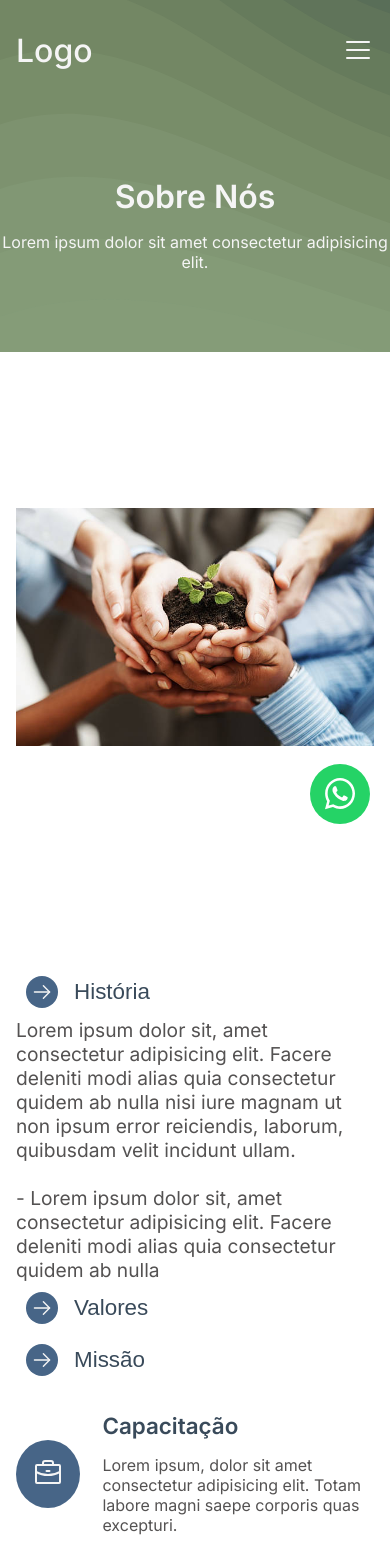
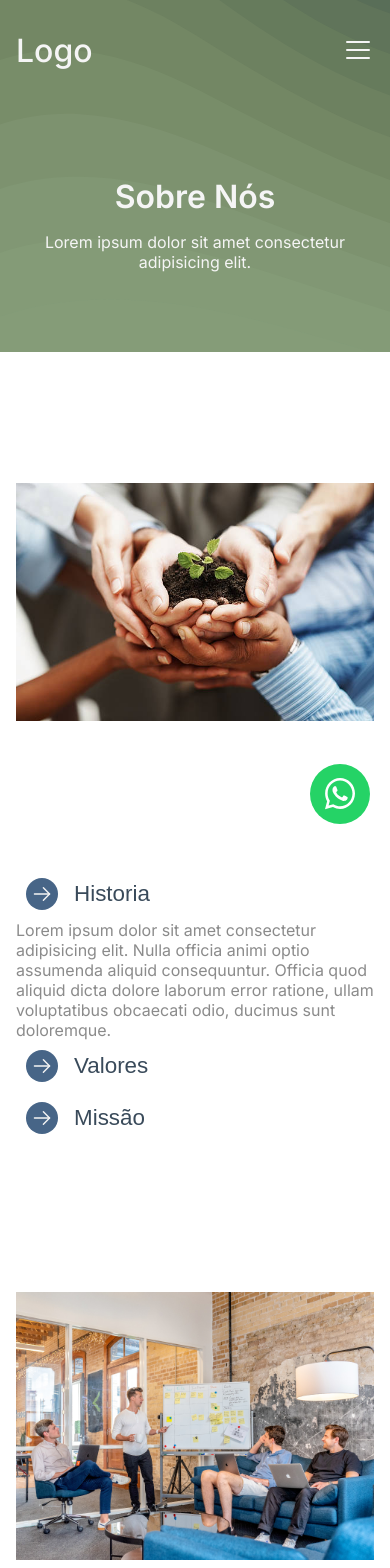
Before and after one commit to bduarte10/site-mutualiza, a Next.js app: page /sobre in a window 390 px wide. Shown: the top 1568 px of the page. Built offline with nearby package versions, Linux system fonts and the light colour scheme.

Commit message:
fix: resolve bug typescript do RadixUI

```diff
--- a/src/components/Accordion/accordion.module.css
+++ b/src/components/Accordion/accordion.module.css
@@ -15,9 +15,10 @@
 
 }
 
+
 .AccordionContent {
   overflow: hidden;
-  font-size: 1.2rem;
+  font-size: 1rem;
   color: var( --gray);
 
 }
@@ -40,8 +41,6 @@
     background-color: var(--quaternary);
     transition: 0.3s;
 }
-
-
 
 
 
--- a/src/components/Accordion/index.jsx
+++ /dev/null
@@ -1,68 +0,0 @@
-import React from 'react';
-import * as Accordion from '@radix-ui/react-accordion';
-import classNames from 'classnames';
-import { ChevronDownIcon } from '@radix-ui/react-icons';
-import styles from './accordion.module.css';
-import { ArrowRight } from "phosphor-react";
-
-const AccordionDemo = () => (
-    <Accordion.Root className={styles.AccordionRoot} type="single" defaultValue="item-1" collapsible>
-        <Accordion.Item className="AccordionItem" value="item-1">
-            <AccordionTrigger className={styles.AccordionTrigger}>
-                História
-            </AccordionTrigger>
-            <AccordionContent className={styles.AccordionContent}>
-                Lorem ipsum dolor sit, amet consectetur adipisicing elit. Facere deleniti modi alias quia consectetur quidem ab nulla nisi iure magnam ut non ipsum error reiciendis, laborum, quibusdam velit incidunt ullam.
-                <br />
-                <br />
-                - Lorem ipsum dolor sit, amet consectetur adipisicing elit. Facere deleniti modi alias quia consectetur quidem ab nulla
-
-            </AccordionContent>
-        </Accordion.Item>
-
-        <Accordion.Item className="AccordionItem" value="item-2">
-            <AccordionTrigger className={styles.AccordionTrigger}>
-                Valores
-            </AccordionTrigger>
-            <AccordionContent className={styles.AccordionContent}>
-                Lorem ipsum dolor sit, amet consectetur adipisicing elit. Facere deleniti modi alias quia consectetur quidem ab nulla nisi iure magnam ut non ipsum error reiciendis, laborum, quibusdam velit incidunt ullam.
-            </AccordionContent>
-        </Accordion.Item>
-
-        <Accordion.Item className="AccordionItem" value="item-3">
-            <AccordionTrigger className={styles.AccordionTrigger}>
-                Missão
-            </AccordionTrigger>
-            <Accordion.Content className={styles.AccordionContent}>
-                <div className="AccordionContentText">
-                    Lorem ipsum dolor sit, amet consectetur adipisicing elit. Facere deleniti modi alias quia consectetur quidem ab nulla nisi iure magnam ut non ipsum error reiciendis, laborum, quibusdam velit incidunt ullam.
-                </div>
-            </Accordion.Content>
-        </Accordion.Item>
-    </Accordion.Root>
-);
-
-const AccordionTrigger = React.forwardRef(({ children, className, ...props }, forwardedRef) => (
-    <Accordion.Header className="AccordionHeader">
-        <Accordion.Trigger
-            className={classNames('AccordionTrigger', className)}
-            {...props}
-            ref={forwardedRef}
-        >
-            <ArrowRight size={32} className={styles.ArrowCircleRight} />
-            {children}
-        </Accordion.Trigger>
-    </Accordion.Header>
-));
-
-const AccordionContent = React.forwardRef(({ children, className, ...props }, forwardedRef) => (
-    <Accordion.Content
-        className={classNames('AccordionContent', className)}
-        {...props}
-        ref={forwardedRef}
-    >
-        <div className="AccordionContentText">{children}</div>
-    </Accordion.Content>
-));
-
-export default AccordionDemo;
--- /dev/null
+++ b/src/components/Accordion/index.tsx
@@ -0,0 +1,35 @@
+import React from 'react';
+import * as Accordion from '@radix-ui/react-accordion';
+import styles from './accordion.module.css';
+import { ArrowRight } from "phosphor-react";
+
+
+
+export const AccordionComponent = () => (
+    <Accordion.Root className={styles.AccordionRoot} type="single" defaultValue="item-1" collapsible>
+        <Accordion.Item value="item-1">
+            <Accordion.Header >
+
+                <Accordion.Trigger className={styles.AccordionTrigger}> <ArrowRight size={32} className={styles.ArrowCircleRight} />Historia</Accordion.Trigger>
+            </Accordion.Header>
+            <Accordion.Content className={styles.AccordionContent}> Lorem ipsum dolor sit amet consectetur adipisicing elit. Nulla officia animi optio assumenda aliquid consequuntur. Officia quod aliquid dicta dolore laborum error ratione, ullam voluptatibus obcaecati odio, ducimus sunt doloremque. </Accordion.Content >
+        </Accordion.Item>
+
+        <Accordion.Item value="item-2">
+            <Accordion.Header>
+                <Accordion.Trigger className={styles.AccordionTrigger}>
+                    <ArrowRight size={32} className={styles.ArrowCircleRight} />Valores</Accordion.Trigger>
+            </Accordion.Header>
+            <Accordion.Content className={styles.AccordionContent}> Lorem ipsum dolor sit amet consectetur adipisicing elit. Nulla officia animi optio assumenda aliquid consequuntur. Officia quod aliquid dicta dolore laborum error ratione, ullam voluptatibus obcaecati odio, ducimus sunt doloremque. </Accordion.Content >
+        </Accordion.Item>
+
+        <Accordion.Item value="item-3">
+            <Accordion.Header>
+                <Accordion.Trigger className={styles.AccordionTrigger}> <ArrowRight size={32} className={styles.ArrowCircleRight} /> Missão</Accordion.Trigger>
+            </Accordion.Header>
+            <Accordion.Content className={styles.AccordionContent}> Lorem ipsum dolor sit amet consectetur adipisicing elit. Nulla officia animi optio assumenda aliquid consequuntur. Officia quod aliquid dicta dolore laborum error ratione, ullam voluptatibus obcaecati odio, ducimus sunt doloremque. </Accordion.Content >
+        </Accordion.Item>
+
+
+    </Accordion.Root>
+);
--- a/src/pages/sobre.tsx
+++ b/src/pages/sobre.tsx
@@ -1,7 +1,9 @@
 import styles from "../styles/sobre.module.css";
 import Image from "next/image";
 import { Briefcase, Buildings, Gauge, ShieldCheck } from "phosphor-react";
-import AccordionDemo from "@/components/Accordion";
+import { AccordionComponent } from "../components/Accordion"
+
+
 
 export default function Sobre() {
   return (
@@ -11,26 +13,24 @@ export default function Sobre() {
         <p>Lorem ipsum dolor sit amet consectetur adipisicing elit.</p>
       </div>
       <div className="container">
-        <section className={styles.content_items}>
+        <section className={styles.content_items_higher}>
 
           <div className={styles.content_img}>
             <Image
               src="/assets/img-sobre.jpg"
               width={550}
-              height={550}
+              height={500}
               alt=""
             />
           </div>
 
           <div className={styles.content_accordion}>
-
-            < AccordionDemo />
-
+            <AccordionComponent />
           </div>
 
         </section>
 
-        <section className={styles.content_items}>
+        <section className={styles.content_items_bottom}>
 
           <div className={styles.content_cards}>
             <div className={styles.cards}>
@@ -67,8 +67,8 @@ export default function Sobre() {
           <div className={styles.content_img}>
             <Image
               src="/assets/img-office.jpg"
-              width={800}
-              height={800}
+              width={500}
+              height={500}
               alt=""
             />
 
--- a/src/styles/globals.css
+++ b/src/styles/globals.css
@@ -5,7 +5,7 @@
   --quaternary:#A24900;
   --quintuary: #394A5A;
   --white: #f5f5f5;
-  --gray: #545252;
+  --gray: #8B8B8B;
   --black: #000000;
 }
 
--- a/src/styles/sobre.module.css
+++ b/src/styles/sobre.module.css
@@ -1,4 +1,3 @@
-
 
 .content_title {
   height: 22rem;
@@ -25,9 +24,13 @@
   color: var(--white);
 }
 
-.content_items {
+.content_items_higher, .content_items_bottom {
   display: flex;
   gap: 4rem;
+  justify-content: center;
+  align-items: center;
+  margin-top: 2rem;
+
 }
 
 .content_accordion {
@@ -87,8 +90,23 @@
 
 
 @media (max-width: 850px) {
-  .content_items {
+
+  .content_title p {
+    padding: 0rem 1rem;
+
+  }
+
+
+  .content_items_higher {
     flex-direction: column;
+    gap: 1rem;
+    margin-top: 0;
+  }
+
+  .content_items_bottom {
+    flex-direction: column-reverse;
+    gap: 1rem;
+
   }
 
   .content_cards {
--- a/tsconfig.json
+++ b/tsconfig.json
@@ -33,7 +33,7 @@
     "next-env.d.ts",
     "**/*.ts",
     "**/*.tsx",
-    "src/components/Accordion/index.jsx"
+    "src/components/Accordion/index.tsx"
   ],
   "exclude": [
     "node_modules"
```
